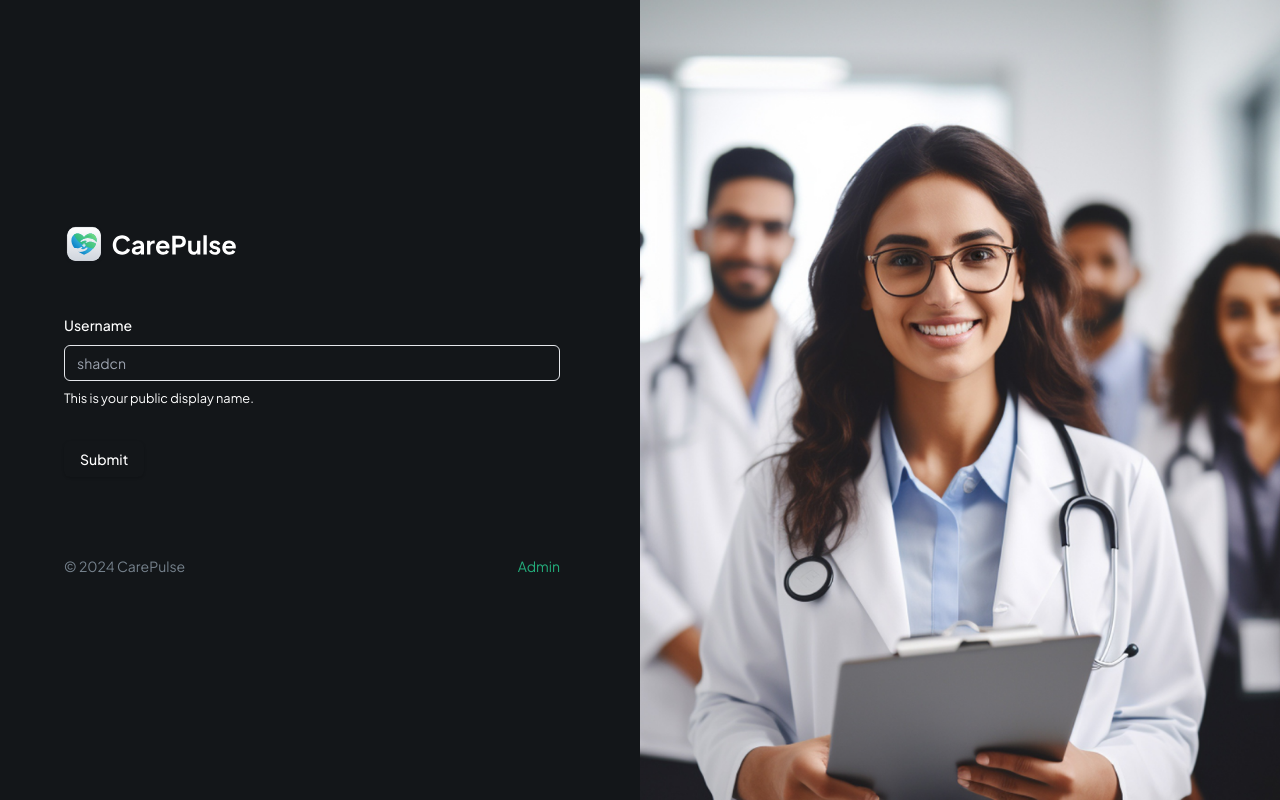
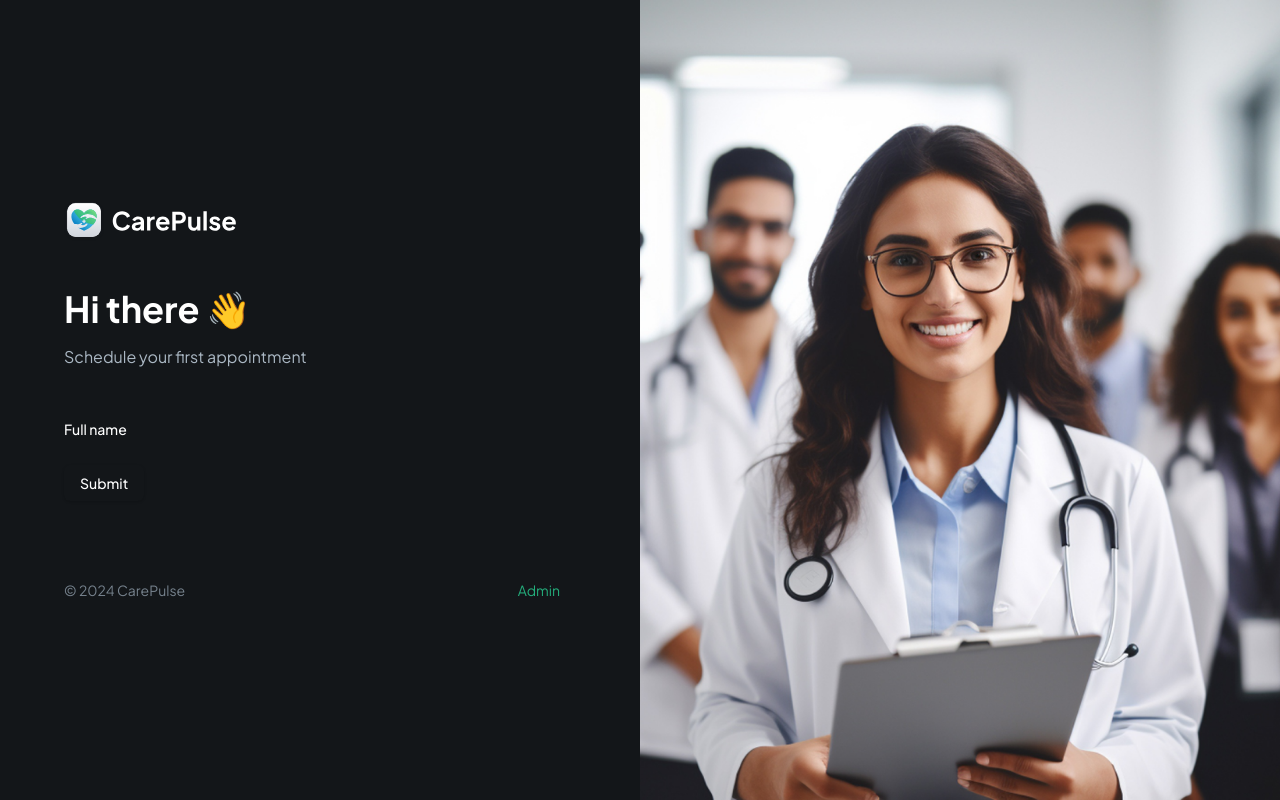
Before and after one commit to joakimvu/carepulse, a Next.js app: page / in a window 1280 px wide. Built offline with nearby package versions, Linux system fonts and the light colour scheme.

Commit message:
Update PatientForm.tsx

```diff
--- a/components/forms/PatientForm.tsx
+++ b/components/forms/PatientForm.tsx
@@ -3,18 +3,19 @@
 import { zodResolver } from "@hookform/resolvers/zod";
 import { useForm } from "react-hook-form";
 import { z } from "zod";
+import { Button } from "@/components/ui/button";
+import { Form } from "@/components/ui/form";
+import CustomFormField from "../CustomFormField";
 
-import { Button } from "@/components/ui/button";
-import {
-  Form,
-  FormControl,
-  FormDescription,
-  FormField,
-  FormItem,
-  FormLabel,
-  FormMessage,
-} from "@/components/ui/form";
-import { Input } from "@/components/ui/input";
+export enum FormFieldType {
+  INPUT = "input",
+  TEXTAREA = "textarea",
+  PHONE_INPUT = "phoneInput",
+  CHECKBOX = "checckbox",
+  DATE_PICKER = "datePicker",
+  SELSECT = "select",
+  SKELETON = "skeleton",
+}
 
 const formSchema = z.object({
   username: z.string().min(2, {
@@ -40,23 +41,22 @@ const PatientForm = () => {
 
   return (
     <Form {...form}>
-      <form onSubmit={form.handleSubmit(onSubmit)} className="space-y-8">
-        <FormField
+      <form onSubmit={form.handleSubmit(onSubmit)} className="space-y-6 flex-1">
+        <section className="mb-12 space-y-4">
+          <h1 className="header">Hi there 👋</h1>
+          <p className="text-dark-700">Schedule your first appointment</p>
+        </section>
+
+        <CustomFormField
+          fieldType={FormFieldType.INPUT}
           control={form.control}
-          name="username"
-          render={({ field }) => (
-            <FormItem>
-              <FormLabel>Username</FormLabel>
-              <FormControl>
-                <Input placeholder="shadcn" {...field} />
-              </FormControl>
-              <FormDescription>
-                This is your public display name.
-              </FormDescription>
-              <FormMessage />
-            </FormItem>
-          )}
+          name="name"
+          label="Full name"
+          placeholder="John Doe"
+          iconSrc="/assets/icons/users.svg"
+          iconAlt="user"
         />
+
         <Button type="submit">Submit</Button>
       </form>
     </Form>
```
